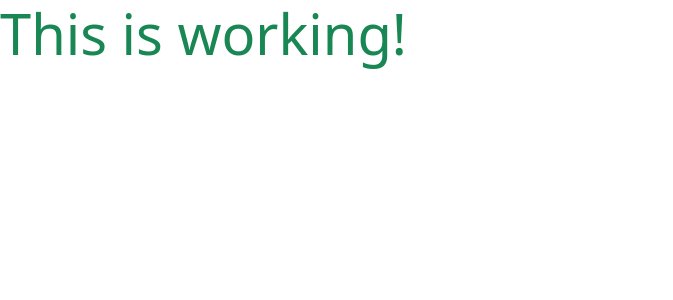
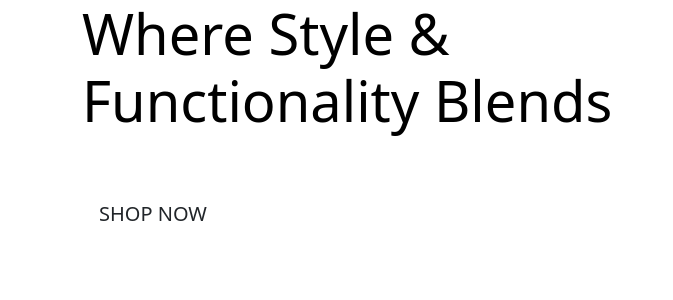
Before and after one commit to motazabdou/time_square, a Django app: page / in a window 1280 px wide. Shown: the top 300 px of the page, without its empty margins (0-673 px from the left). Run offline with Django 3.2, Linux system fonts and the light colour scheme; some libraries are stand-ins or nearby versions.

Commit message:
Added home page content and page header structure

```diff
--- a/home/templates/home/index.html
+++ b/home/templates/home/index.html
@@ -1,6 +1,27 @@
 {% extends "base.html" %}
 {% load static %}
 
+{% block page_header %}
+    <div class="container header-container">
+        <div class="row">
+            <div class="col"></div>
+        </div>
+    </div>
+{% endblock %}
+
 {% block content %}
-    <h1 class="display-4 text-success">This is working!</h1>
+    <div class="container h-100">
+        <div class="row h-100">
+            <div class="col-7 col-md-6 my-auto">
+                <h1 class="display-4 logo-font text-black">Where Style & Functionality Blends</h1>
+                <div class="my-5">
+                    <h4>
+                        <a href="" class="shop-now-button btn btn-lg text-uppercase py-3">
+                            Shop Now
+                        </a>
+                    </h4>
+                </div>
+            </div>
+        </div>
+    </div>
 {% endblock %}
```
